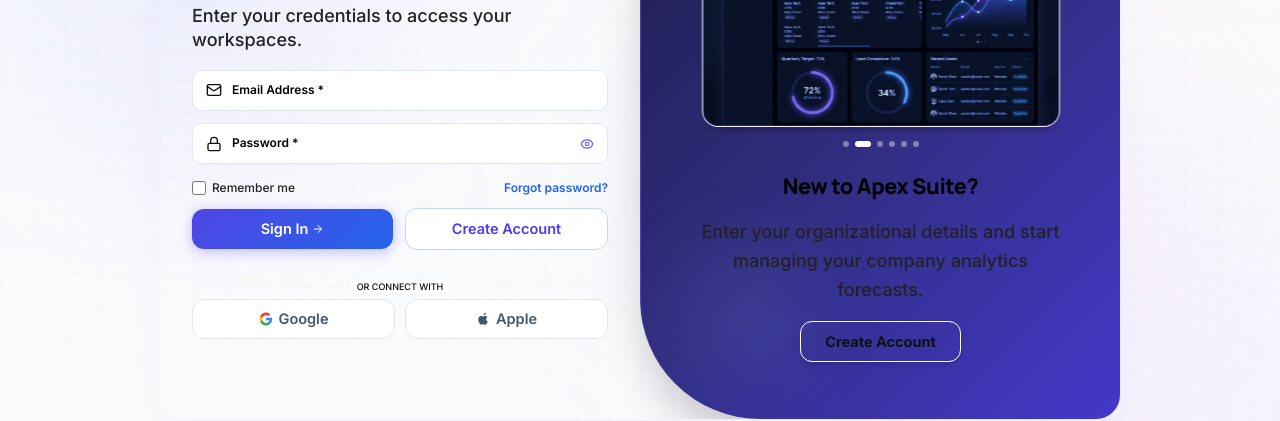
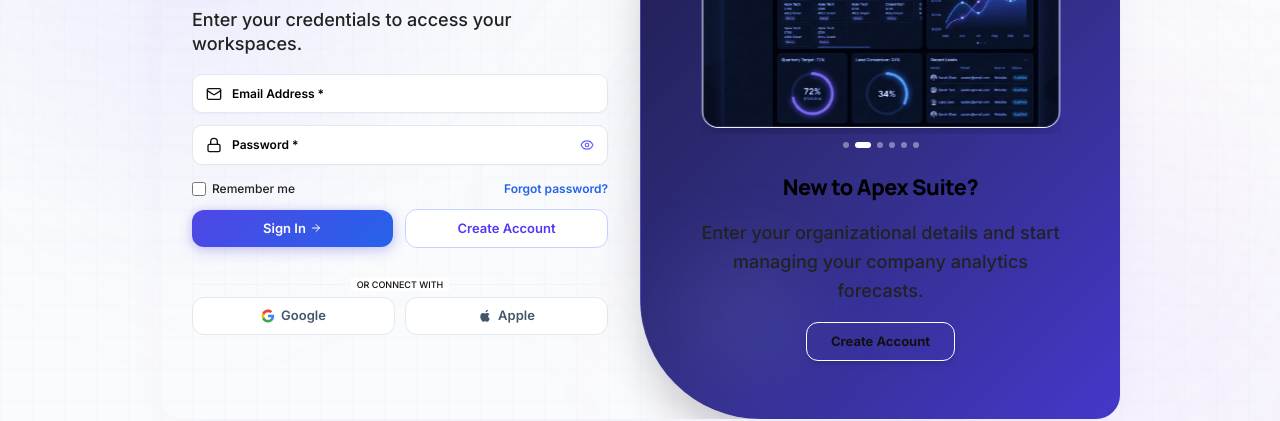
Before and after one commit to mrity222-ai/ITLC-HRMS, a React (Vite) app: page / in a window 1280 px wide. Shown: the part 271-692 px from the top of the page. Built offline with nearby package versions, Linux system fonts and the light colour scheme; no server answers.

Commit message:
style: reduce global body and form element font size slightly, keeping headings unchanged

```diff
--- a/src/index.css
+++ b/src/index.css
@@ -290,7 +290,7 @@
   margin: 0;
   padding: 0;
   font-family: var(--font-sans) !important;
-  font-size: 16.5px !important;
+  font-size: 14.5px !important;
   font-weight: 500;
   background-color: var(--color-background);
   color: var(--color-text-secondary);
@@ -324,7 +324,7 @@
 
 /* Force standard font mapping for layout sizes */
 input, select, textarea, button, td, th {
-  font-size: 14.5px !important;
+  font-size: 13px !important;
 }
 h1, .text-3xl { font-size: 2rem !important; }
 h2, .text-2xl { font-size: 1.625rem !important; }
```
